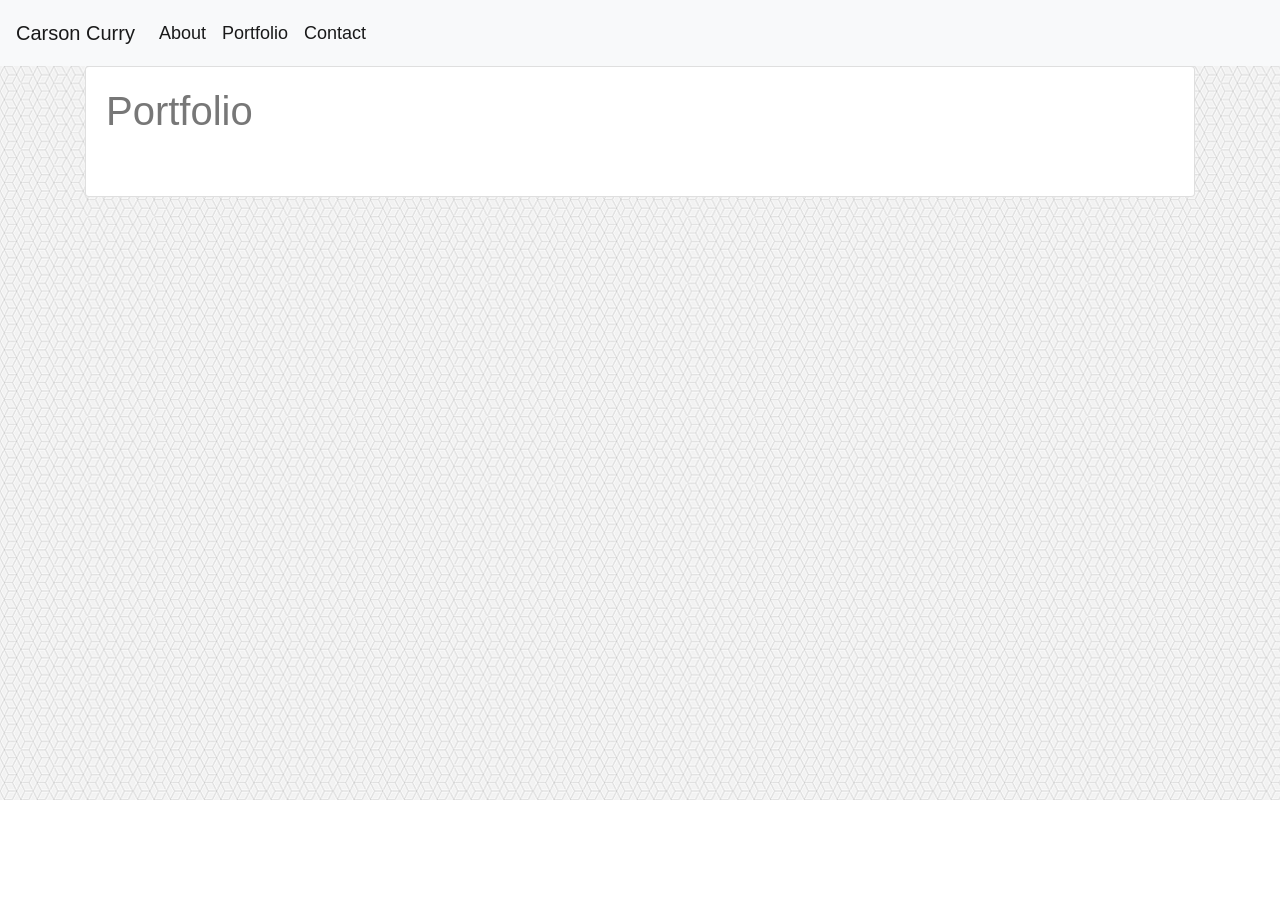
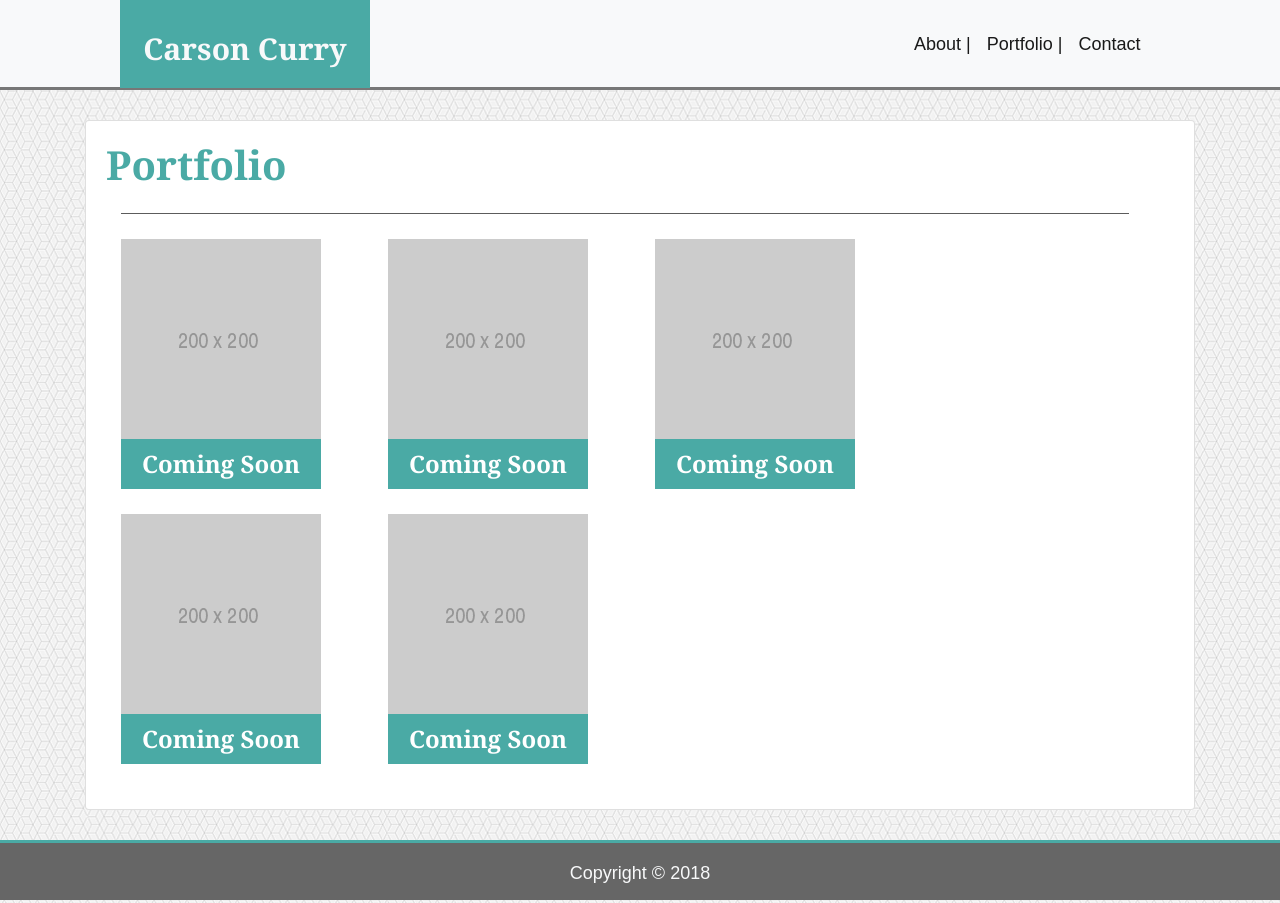
Before and after one commit to carsoncurry/Bootstrap-Portfolio, a plain HTML site: page portfolio.html in a window 1280 px wide. Before the commit the page ends 800 px from the top, so only its background shows below. Drawn offline with nearby package versions, Linux system fonts and the light colour scheme.

Commit message:
Final Changes to the Repo

```diff
--- a/assets/css/override.css
+++ b/assets/css/override.css
@@ -1,3 +1,27 @@
+nav {
+    position: fixed;
+    z-index: 99;
+    margin: 0 0 30px;
+    height: 90px;
+    color: #fff;
+    background: #fff;
+    border-bottom: solid;
+    border-color: #777;
+}
+
+.navbar-brand {
+    float: left;
+    width: 250px;
+    height: 89px;
+    font-family: Georgia, 'Times New Roman', Times, serif;
+    font-size: 30px;
+    font-weight: 700;
+    line-height: 90px;
+    text-align: center;
+    text-decoration: none;
+    background: #4aaaa5;
+}
+
 body {
     font-family: Arial, "Helvetica Neue", Helvetica, sans-serif;
     font-size: 18px;
@@ -5,3 +29,50 @@ body {
     color: #777;
     background: url("../images/qbkls.png");
 }
+
+h1,
+h2,
+h3 {
+  font-family: Georgia, Times, "Times New Roman", serif;
+  font-weight: 700;
+  color: #4aaaa5;
+}
+
+h4 {
+    font-family: Georgia, 'Times New Roman', Times, serif;
+    font-weight: 700;
+    text-align: center;
+    height: 50px;
+    width: 200px;
+    line-height: 50px;
+    color: white;
+    background-color: #4aaaa5;
+    margin-bottom: 25px;
+}
+
+hr {
+    background-color: #666666;
+    width: 100%;
+    margin-bottom: 25px;
+}
+
+.btn {
+    font-size: 18px;
+    color: #fff;
+    cursor: pointer;
+    background: #4aaaa5;
+    border: 0 none;
+}
+
+footer {
+    position: absolute;
+    left: 0 !important;
+    width: 100% !important;
+    height: 60px;
+    text-align: center;
+    line-height: 60px;
+    background-color: #666666;
+    border-top: solid;
+    border-color: #4aaaa5;
+    margin-top: 30px;
+}
--- a/portfolio.html
+++ b/portfolio.html
@@ -13,18 +13,18 @@
 <body>
 
         <nav class="navbar navbar-expand-lg navbar-light bg-light">
-        <a class="navbar-brand" href="indx.html">Carson Curry</a>
+                <a class="navbar-brand text-light offset-1" href="index.html">Carson Curry</a>
                 <button class="navbar-toggler" data-toggle="collapse" data-target="#navbarSupportedContent" aria-controls="navbarSupportedContent" aria-expanded="false" aria-label="Toggle navigation">
                     <span class="navbar-toggler-icon"></span>
                 </button>
 
-        <div class="collapse navbar-collapse" id="navbarSupportedContent">
+                <div class="collapse navbar-collapse offset-5" id="navbarSupportedContent">
                     <ul class="navbar-nav mr-auto">
                         <li class="nav-item active">
-                    <a class="nav-link" href="index.html">About </a>
+                            <a class="nav-link" href="index.html">About | </a>
                         </li>
                         <li class="nav-item active">
-                    <a class="nav-link" href="portfolio.html">Portfolio </a>
+                            <a class="nav-link" href="portfolio.html">Portfolio | </a>
                         </li>
                         <li class="nav-item active">
                             <a class="nav-link" href="contact.html">Contact</a>
@@ -39,12 +39,58 @@
                 <div class="row">
                     <h1>Portfolio</h1>
                 </div>
+                <div class="row col-md-12 ">
+                    <hr>
+                </div>
                 <div class="row">
-                    <hr>
+                    <div class="col-lg-3 col-md-6 col-sm-12">
+                        <a href="#" class="img-fluid">
+                            <img src="assets/images/200x200.png" alt="Gallery Image">
+                            <h4>Coming Soon</h4>
+                        </a>
+                    </div>
+
+                    <div class="col-lg-3 col-md-6 col-sm-12">
+                        <a href="#" class="img-fluid">
+                            <img src="assets/images/200x200.png" alt="Gallery Image">
+                            <h4>Coming Soon</h4>
+                        </a>
+                    </div>
+
+                    <div class="col-lg-3 col-md-6 col-sm-12">
+                        <a href="#" class="img-fluid">
+                            <img src="assets/images/200x200.png" alt="Gallery Image">
+                            <h4>Coming Soon</h4>
+                        </a>
+                    </div>
+                </div>
+                <div class="row">
+                    <div class="col-lg-3 col-md-6 col-sm-12">
+                        <a href="#g" class="img-fluid">
+                            <img src="assets/images/200x200.png" alt="Gallery Image">
+                            <h4>Coming Soon</h4>
+                        </a>
+                    </div>
+                    <div class="col-lg-3 col-md-6 col-sm-12">
+                        <a href="#" class="img-fluid">
+                            <img src="assets/images/200x200.png" alt="Gallery Image">
+                            <h4>Coming Soon</h4>
+                        </a>
+                    </div>
                 </div>
             </div>
         </div>
     </div>
 
+    <div class="container">
+        <div class="row">
+            <footer class="footer">
+                <div class="container text-light">
+                    <span class=>Copyright &copy; 2018</span>
+                </div>
+            </footer>
+        </div>
+    </div>
+
 </body>
 </html>
```
Also changed, not shown: contact.html (+19 -13 lines), index.html (+21 -8 lines). Lines whose indentation alone changed are shown as unchanged.
